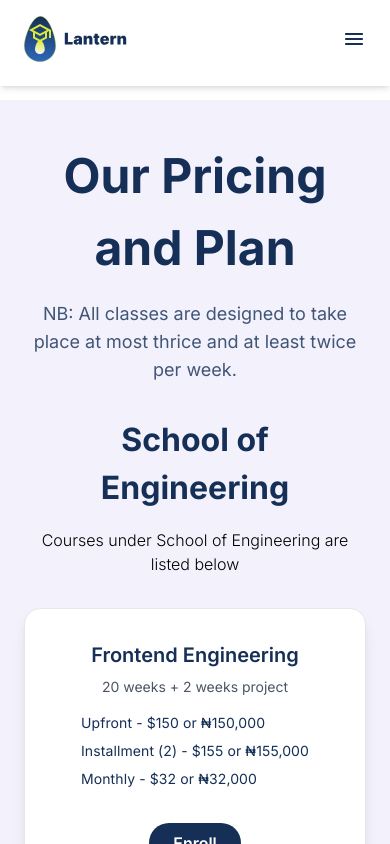
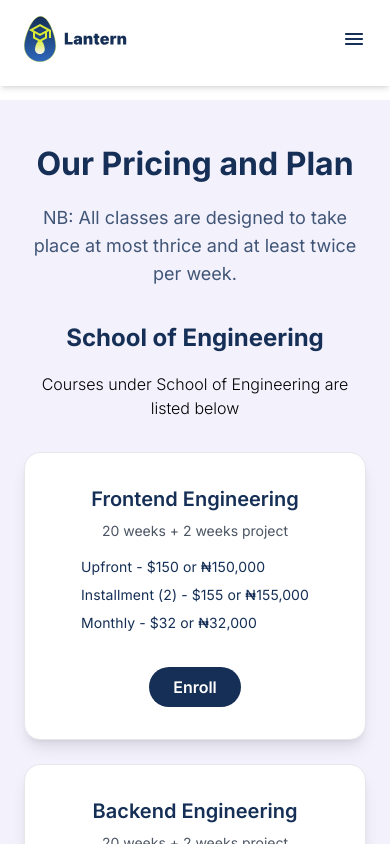
Before and after one commit to Landemy/Lantern-Frontend, a React (Vite) app: page /pricing-plan in a window 390 px wide. Shown: the top 844 px of the page. Built offline with nearby package versions, Linux system fonts and the light colour scheme.

Commit message:
edited font-size for mobile screen

```diff
--- a/src/frontend/components/Price&Plan.css
+++ b/src/frontend/components/Price&Plan.css
@@ -27,4 +27,10 @@
     .mb span{
         font-size: 30px;
     }
+    .price h1{
+        font-size: 2rem;
+    }
+    .price h2{
+        font-size: 1.5rem;
+    }
 }
```
